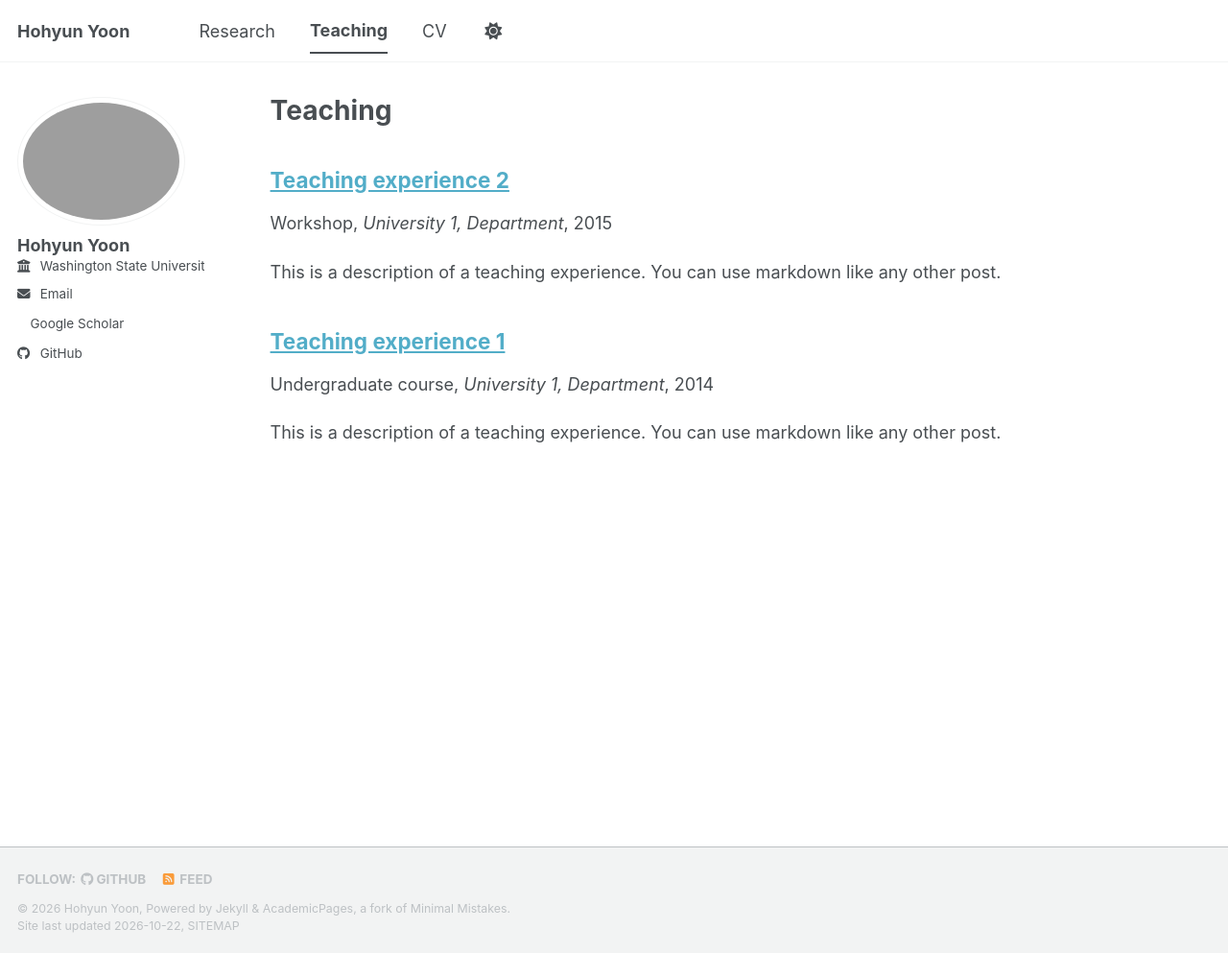
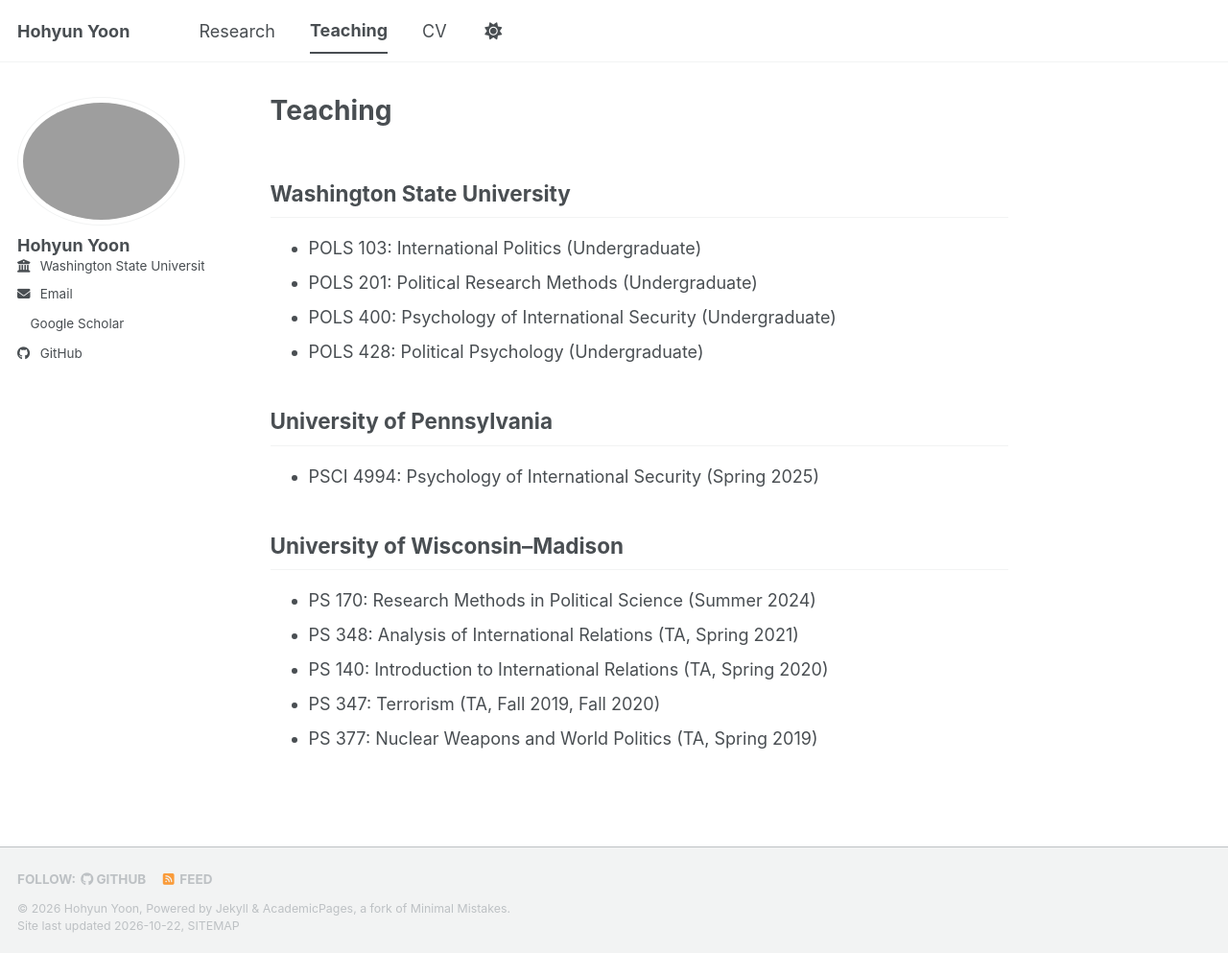
Before and after one commit to hohy-yoon/hohy-yoon.github.io, a Jekyll site: the page built from _pages/teaching.html, in a window 1280 px wide and 993 px high. Shown: the whole window at 96% size. Built offline with Jekyll 4.4.1, drawn with Linux system fonts in a browser that asks for light colours; a style sheet for code colours, icons or effects is not loaded.

Commit message:
Update teaching.html

```diff
--- a/_pages/teaching.html
+++ b/_pages/teaching.html
@@ -1,12 +1,28 @@
 ---
-layout: archive
+layout: single
 title: "Teaching"
-permalink: /teaching/
+permalink: /teaching
 author_profile: true
 ---
 
-{% include base_path %}
+<h2>Washington State University</h2>
+<ul>
+  <li>POLS 103: International Politics (Undergraduate)</li>
+  <li>POLS 201: Political Research Methods (Undergraduate)</li>
+  <li>POLS 400: Psychology of International Security (Undergraduate)</li>
+  <li>POLS 428: Political Psychology (Undergraduate)</li>
+</ul>
 
-{% for post in site.teaching reversed %}
-  {% include archive-single.html %}
-{% endfor %}
+<h2>University of Pennsylvania</h2>
+<ul>
+  <li>PSCI 4994: Psychology of International Security (Spring 2025)</li>
+</ul>
+
+<h2>University of Wisconsin–Madison</h2>
+<ul>
+  <li>PS 170: Research Methods in Political Science (Summer 2024)</li>
+  <li>PS 348: Analysis of International Relations (TA, Spring 2021)</li>
+  <li>PS 140: Introduction to International Relations (TA, Spring 2020)</li>
+  <li>PS 347: Terrorism (TA, Fall 2019, Fall 2020)</li>
+  <li>PS 377: Nuclear Weapons and World Politics (TA, Spring 2019)</li>
+</ul>
```
